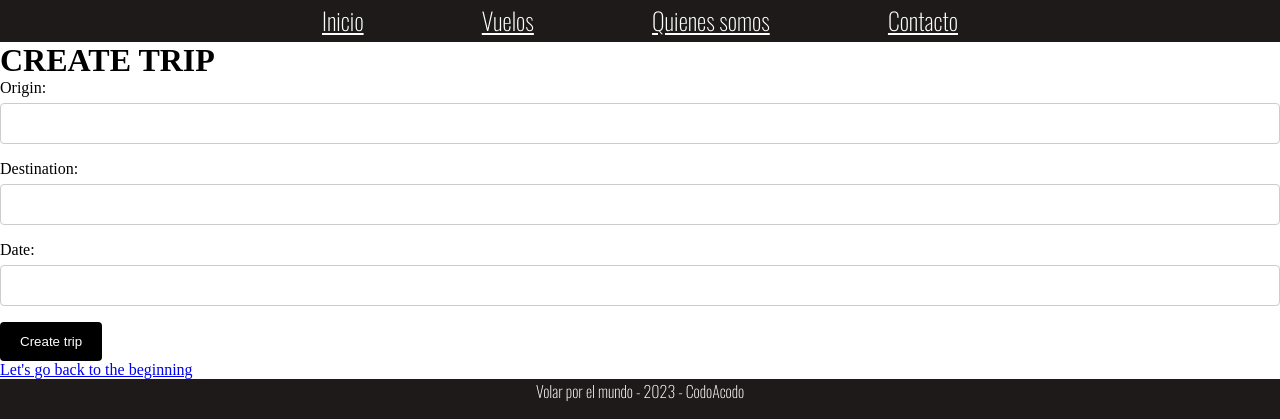
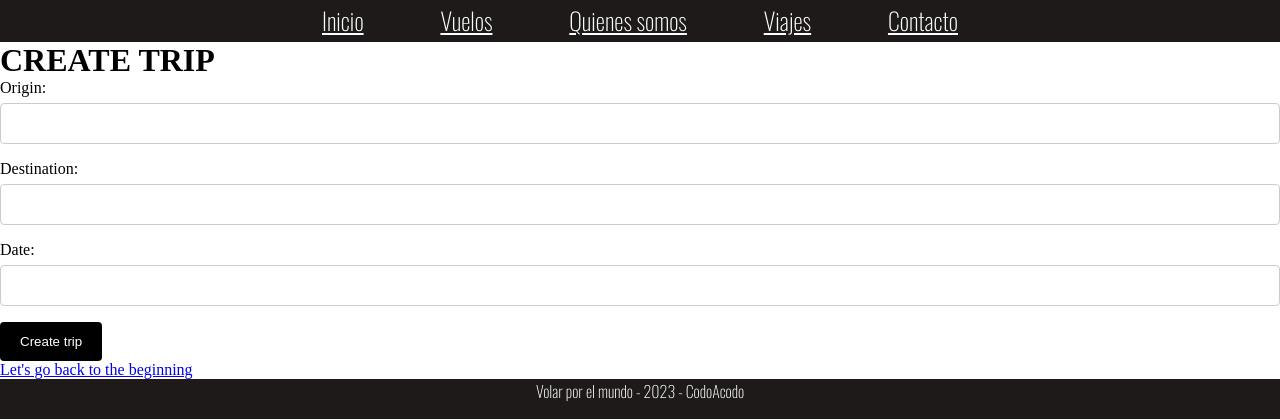
Before and after one commit to agustinsalum/flying-around-the-world, a Django app: page /trips/create/ in a window 1280 px wide. Shown: the top 420 px of the page. Run offline with Django 4.2, Linux system fonts and the light colour scheme; some web fonts are replaced.

Commit message:
Creando vista viajes

```diff
--- a/templates/base.html
+++ b/templates/base.html
@@ -30,6 +30,7 @@
                 <li><a href="./index.html">Inicio</a></li>
                 <li><a href="./flights.html">Vuelos</a></li>
                 <li><a href="./about_us.html">Quienes somos</a></li>
+                <li><a href="{% url 'trip:all' %}">Viajes</a></li>
                 <li><a href="./form.html">Contacto</a></li>
             </ul>
         </nav>
```
Also changed, not shown: db.sqlite3.
